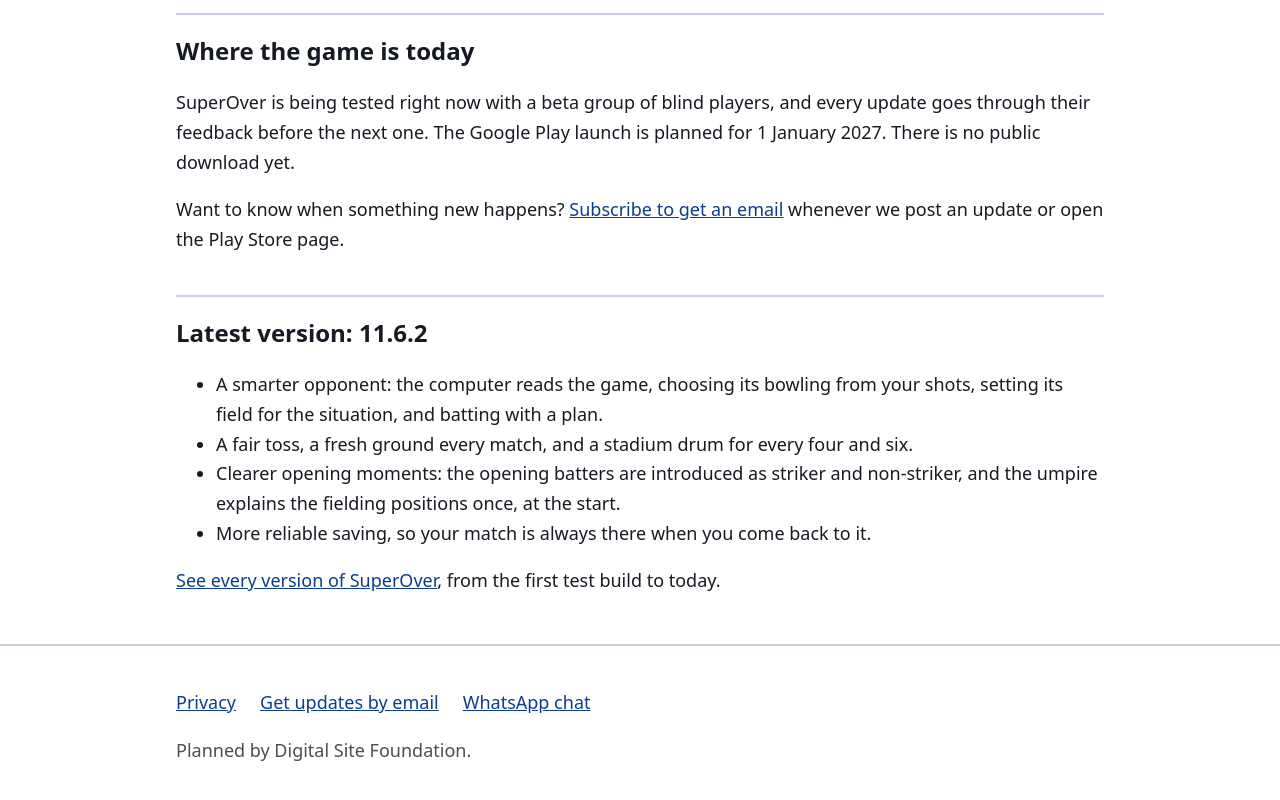
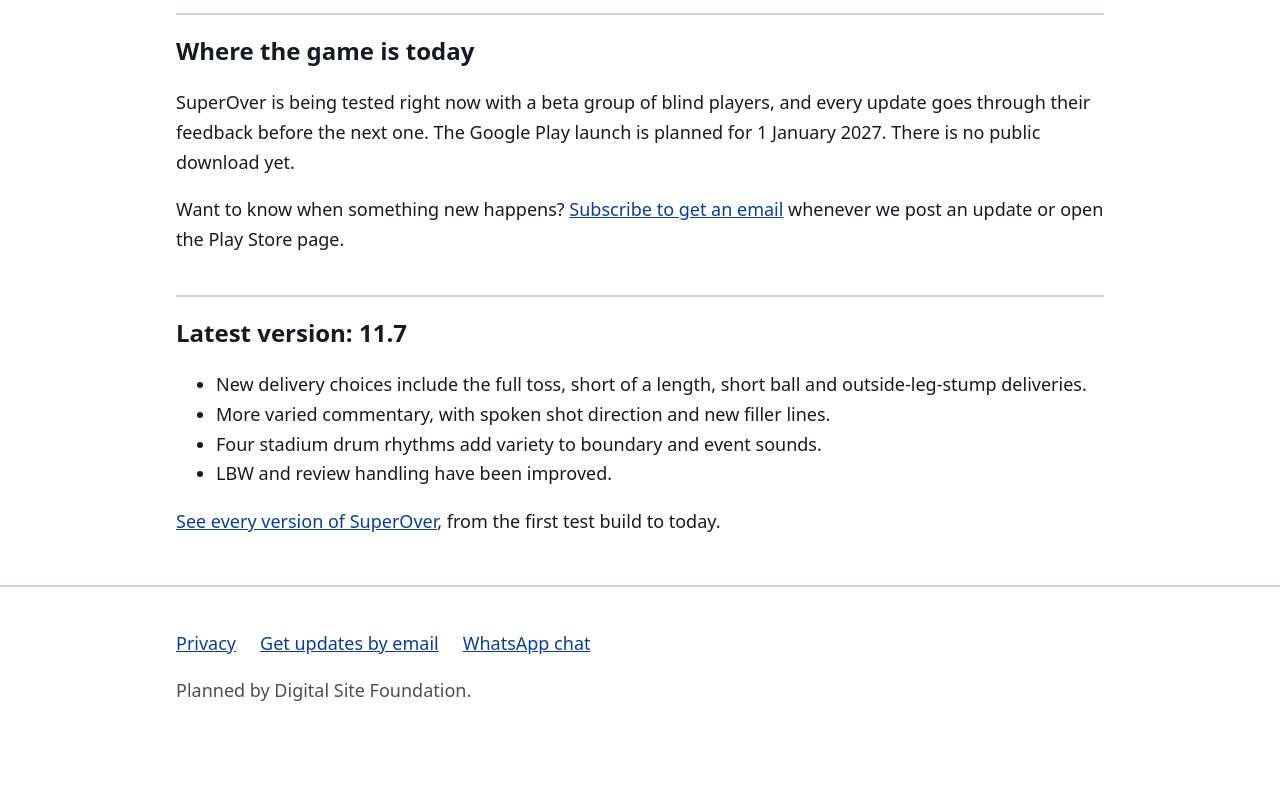
Before and after one commit to superover-ci/superover-ci.github.io, a plain HTML site: page index.html in a window 1280 px wide. Shown: the part 1117-1917 px from the top of the page. After the commit the page ends 1881 px from the top, so only its background shows below. Drawn offline with Linux system fonts and the light colour scheme.

Commit message:
Update homepage to version 11.7
Updated the latest version number and added new features to the list.

```diff
--- a/index.html
+++ b/index.html
@@ -67,12 +67,12 @@
 </section>
 
 <section aria-labelledby="h-latest">
-  <h2 id="h-latest">Latest version: 11.6.2</h2>
+  <h2 id="h-latest">Latest version: 11.7</h2>
   <ul>
-    <li>A smarter opponent: the computer reads the game, choosing its bowling from your shots, setting its field for the situation, and batting with a plan.</li>
-    <li>A fair toss, a fresh ground every match, and a stadium drum for every four and six.</li>
-    <li>Clearer opening moments: the opening batters are introduced as striker and non-striker, and the umpire explains the fielding positions once, at the start.</li>
-    <li>More reliable saving, so your match is always there when you come back to it.</li>
+    <li>New delivery choices include the full toss, short of a length, short ball and outside-leg-stump deliveries.</li>
+    <li>More varied commentary, with spoken shot direction and new filler lines.</li>
+    <li>Four stadium drum rhythms add variety to boundary and event sounds.</li>
+    <li>LBW and review handling have been improved.</li>
   </ul>
   <p><a href="whats-new.html">See every version of SuperOver</a>, from the first test build to today.</p>
 </section>
```
